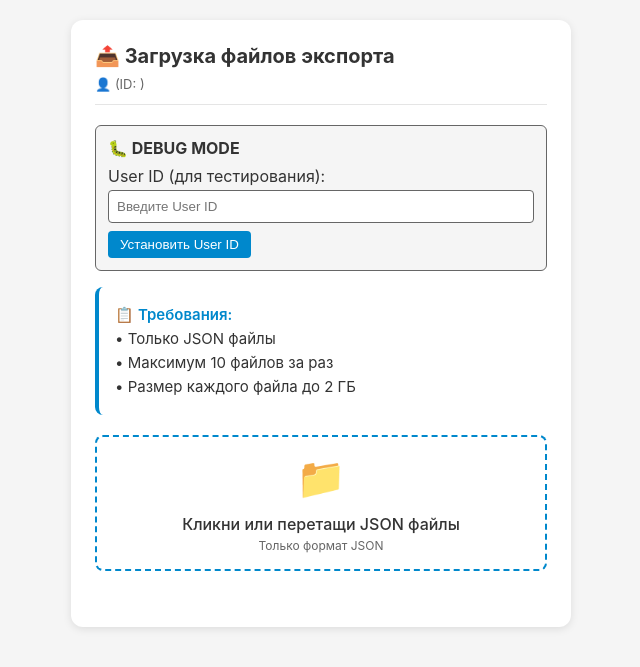
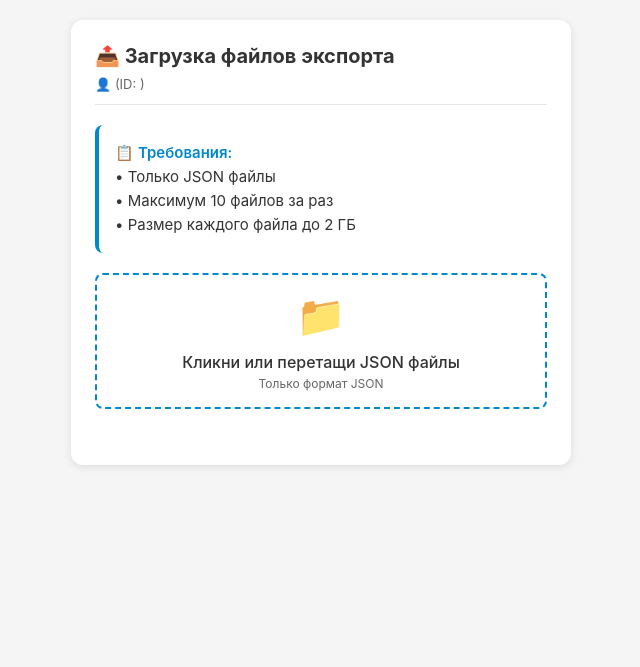
Before and after one commit to eugenekweb/sf3, a Flask app: template web/templates/index.html in a window 1280 px wide. Shown: the top 667 px of the page, without its empty margins (319-959 px from the left). Run offline with Flask 3, Linux system fonts and the light colour scheme; the template is opened without the code that fills it: most values are stand-ins (such as "Sample title", 1, 10 or a date in 2020); parts of the project's set-up code (start-up, migrations or seed data) failed here and were passed over; some libraries are stand-ins or nearby versions.

Commit message:
fix: improved debug mode logic in WebApp (hide in TG, fix manual ID set in browser

```diff
--- a/web/templates/index.html
+++ b/web/templates/index.html
@@ -326,7 +326,7 @@
 
     {% if debug_mode %}
     <div class="debug-mode" id="debugMode"
-         style="background: var(--tg-bg); border: 1px solid var(--tg-hint); padding: 12px; margin: 16px 0; border-radius: 6px;">
+         style="display: none; background: var(--tg-bg); border: 1px solid var(--tg-hint); padding: 12px; margin: 16px 0; border-radius: 6px;">
         <strong>🐛 DEBUG MODE</strong><br>
         <label for="debugUserId" style="display: block; margin-top: 8px;">User ID (для тестирования):</label>
         <input type="text" id="debugUserId" placeholder="Введите User ID"
@@ -559,20 +559,31 @@
 
     function initUser() {
         // Получаем данные пользователя из Telegram WebApp API
-        // Безопасная проверка: tg должен быть объектом и не null
         let user = null;
-        if (typeof window.Telegram !== 'undefined' && window.Telegram.WebApp && window.Telegram.WebApp.initDataUnsafe) {
-            user = window.Telegram.WebApp.initDataUnsafe.user;
+        if (tg && tg.initDataUnsafe && tg.initDataUnsafe.user) {
+            user = tg.initDataUnsafe.user;
         }
+
+        const debugBlock = document.getElementById('debugMode');
 
         if (user) {
             userId = user.id.toString();
             userName = user.first_name || user.username || 'Пользователь';
             userInfo.textContent = `👤 ${userName} (ID: ${userId})`;
+
+            // Если мы в Telegram, скрываем блок дебага, даже если DEBUG=True
+            if (debugBlock) {
+                debugBlock.style.display = 'none';
+            }
         } else if (debugMode) {
             // В режиме DEBUG разрешаем работу без Telegram
             console.log('DEBUG MODE: Telegram WebApp not available, using manual User ID');
             userInfo.textContent = '🐛 DEBUG MODE: Введите User ID вручную';
+
+            // Показываем блок дебага в браузере
+            if (debugBlock) {
+                debugBlock.style.display = 'block';
+            }
 
             // Логика для дебаг-поля
             const debugUserIdInput = document.getElementById('debugUserId');
@@ -590,6 +601,7 @@
                     if (manualUserId && !isNaN(manualUserId)) {
                         userId = manualUserId;
                         userInfo.textContent = `🐛 DEBUG: User ID установлен вручную (ID: ${userId})`;
+                        console.log('Manual User ID set:', userId);
                         updateMainButtonState();
                     } else {
                         showError('Введите корректный User ID (число)');
```
